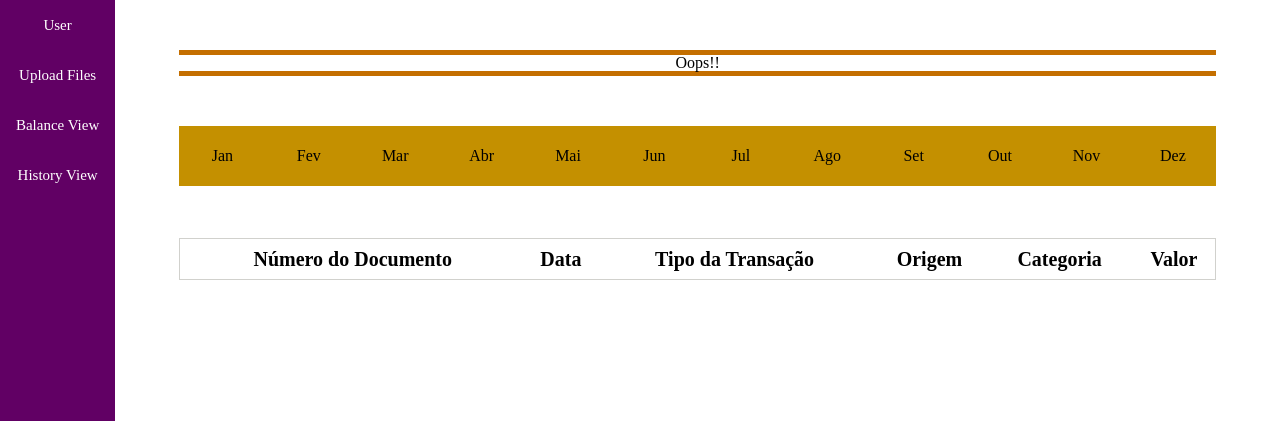
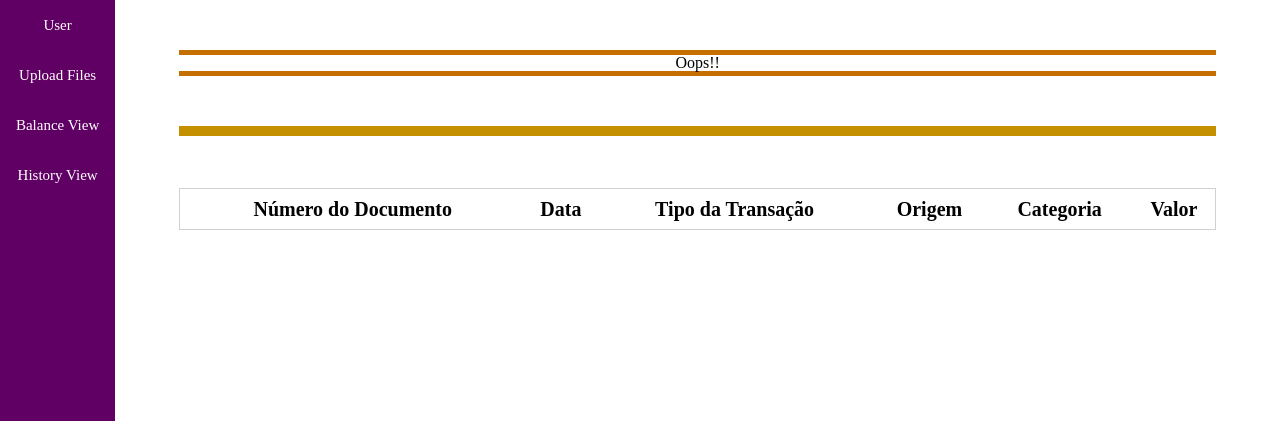
Before and after one commit to Titowisk/budget_app, a Django app: page /budget_viewer/transactions in a window 1280 px wide. Shown: the top 421 px of the page. Run offline with Django 3.2, Linux system fonts and the light colour scheme; data that the repository does not hold is empty.

Commit message:
Comment previous hardcoded elements

```diff
--- a/budget_viewer/templates/budget_viewer/transactions.html
+++ b/budget_viewer/templates/budget_viewer/transactions.html
@@ -31,7 +31,7 @@
 
     <ul class="options__months">
 
-        <li class="month__item">Jan</li>
+        <!-- <li class="month__item">Jan</li>
         <li class="month__item">Fev</li>
         <li class="month__item">Mar</li>
         <li class="month__item">Abr</li>
@@ -42,7 +42,7 @@
         <li class="month__item">Set</li>
         <li class="month__item">Out</li>
         <li class="month__item">Nov</li>
-        <li class="month__item">Dez</li>
+        <li class="month__item">Dez</li> -->
     </ul>
 </div>
 
```
